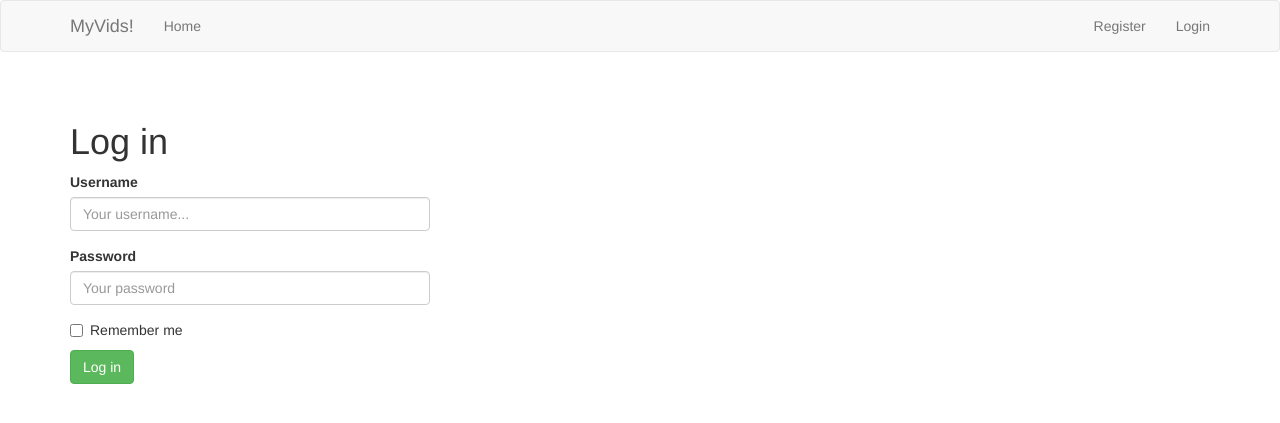
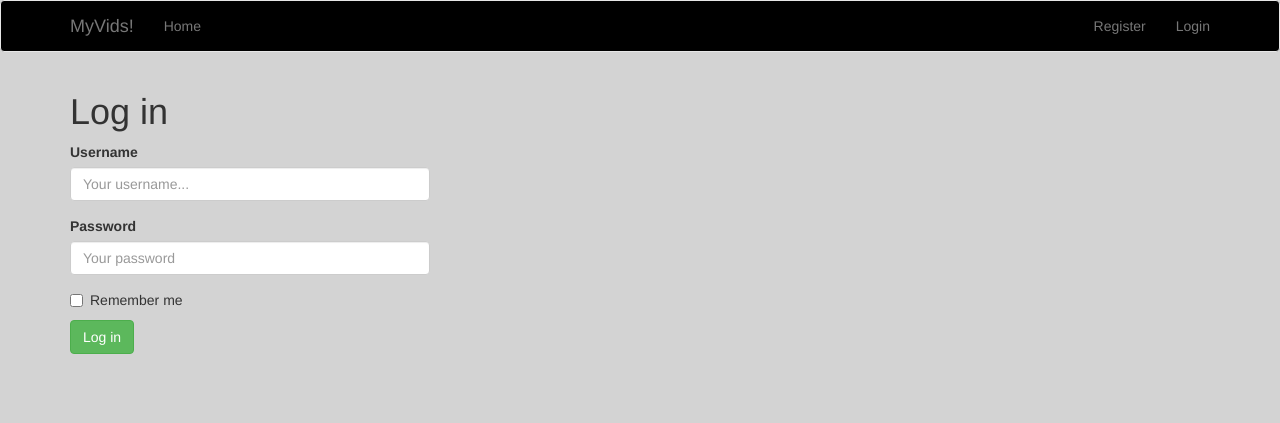
Before and after one commit to idalmasso/myvidproject, a Flask app: page /auth/login in a window 1280 px wide. Shown: the top 423 px of the page. Run offline with Flask 2, Linux system fonts and the light colour scheme; some libraries are stand-ins or nearby versions.

Commit message:
update template css

```diff
--- a/app/templates/basetemplate.html
+++ b/app/templates/basetemplate.html
@@ -3,6 +3,10 @@
         {% if title %}{{title}} -{% endif %} my vids
     {% endblock %}
     {% block navbar %}
+        <style>
+            .navbar {background-color: black;}
+            body {background-color: lightgray;}
+        </style>
         <nav class="navbar navbar-default">
             <div class="container-fluid container">
                 <div class="navbar-header">
@@ -30,7 +34,7 @@
         </nav>
     {% endblock %}
     {% block content %}
-        <div class="container" style="margin-top:50px">
+        <div class="container" >
         {% with messages = get_flashed_messages() %}
             {% if messages %}
                 {% for message in messages %}
```
